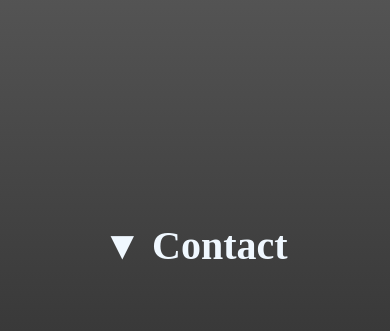
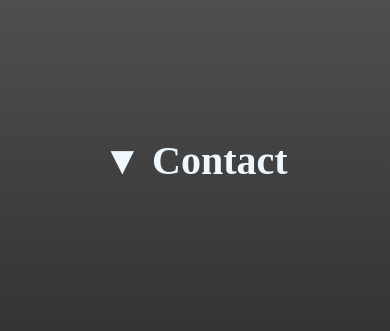
Before and after one commit to NikosDiakonis/portfolio, a plain HTML site: page index.html in a window 390 px wide. Shown: the part 2140-2471 px from the top of the page. Drawn offline with Linux system fonts and the light colour scheme.

Commit message:
chanded margin-top @ foot mobile

```diff
--- a/css/style.css
+++ b/css/style.css
@@ -278,6 +278,14 @@ span {
   font-size: 2.5em;
 }
 
+@media (max-width: 600px) {
+  .foot {
+    margin-top: 25vh;
+
+
+  }
+}
+
 
 
 .footer-text {
```
